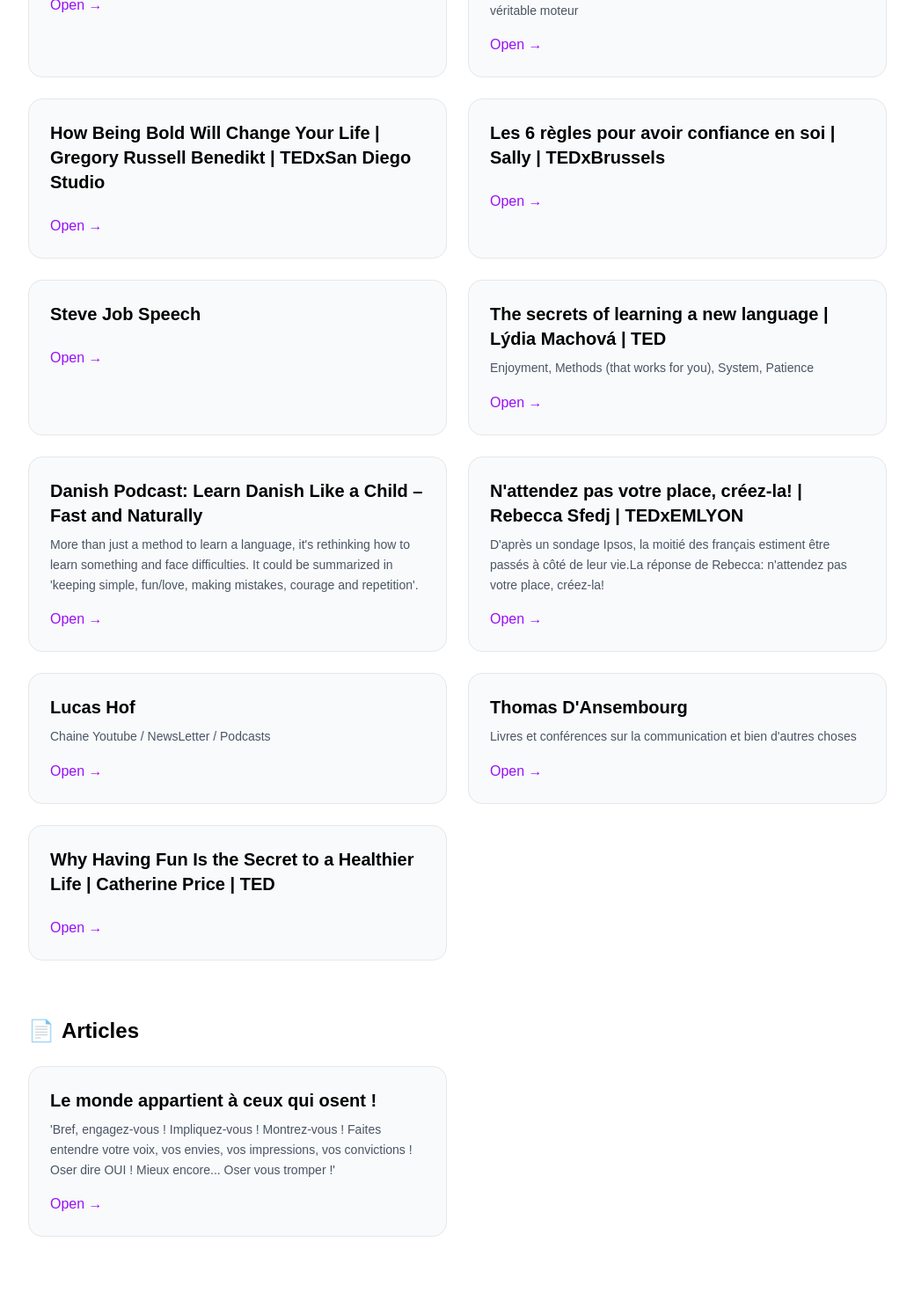
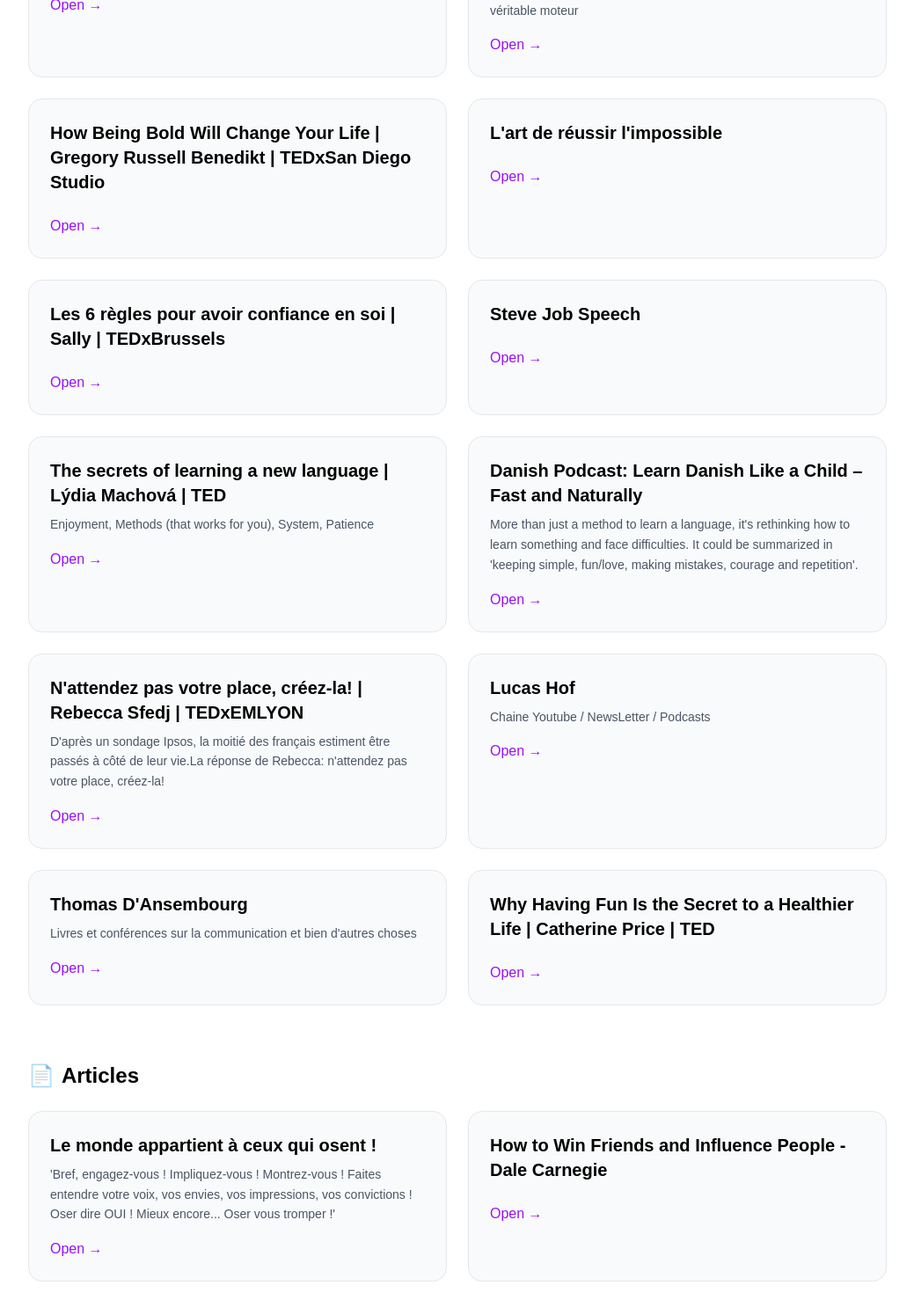
Before and after one commit to Trophaigle/Portfolio, a Next.js app: page /en/resources in a window 1280 px wide. Shown: the part 640-2110 px from the top of the page at 88% size, without its empty margins (120-1159 px from the left). Built offline with nearby package versions, Linux system fonts and the light colour scheme.

Commit message:
add ressources

```diff
--- a/app/[locale]/(root)/resources/page.tsx
+++ b/app/[locale]/(root)/resources/page.tsx
@@ -35,6 +35,12 @@
         summary:
           "",
         url: "https://www.youtube.com/watch?v=ezygvBTXeeQ",
+      },
+      {
+        title: "L'art de réussir l'impossible",
+        summary:
+          "",
+        url: "https://www.tiktok.com/@clip.youtube351/video/7549220303809924370",
       },
       {
         title: "Les 6 règles pour avoir confiance en soi | Sally | TEDxBrussels",
@@ -85,13 +91,6 @@
           "",
         url: "https://www.youtube.com/watch?v=iMBJrvEwv8s",
       },
-      // {
-      //   title: "Christophe André: 9 choses à éliminer de votre vie avant 2026 pour retrouver la paix intérieure",
-      //   summary:
-      //     "Rappels",
-      //   url: "https://www.youtube.com/watch?v=QV_ld64HyNs",
-      // },
-
     ],
   },
    {
@@ -103,6 +102,11 @@
         summary:
           "'Bref, engagez-vous ! Impliquez-vous ! Montrez-vous ! Faites entendre votre voix, vos envies, vos impressions, vos convictions ! Oser dire OUI ! Mieux encore... Oser vous tromper !'",
         url: "https://personal-branding.fr/le-monde-appartient-a-ceux-qui-osent/",
+      },
+      {
+        title: "How to Win Friends and Influence People - Dale Carnegie",
+        summary:
+          "",
       },
     ],
   },
```
